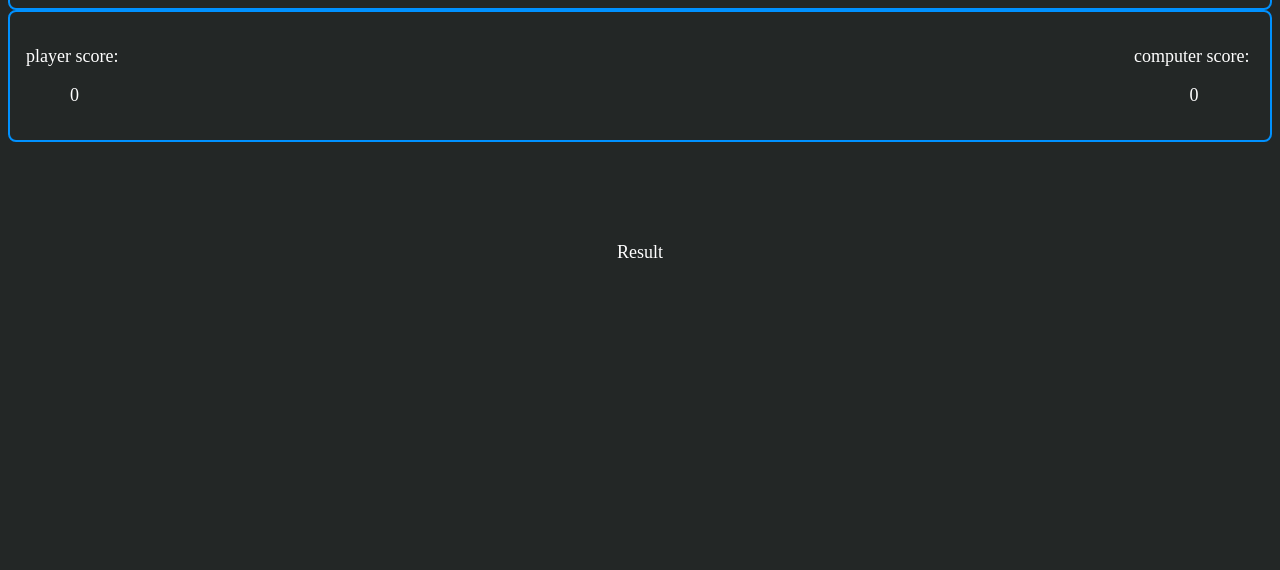
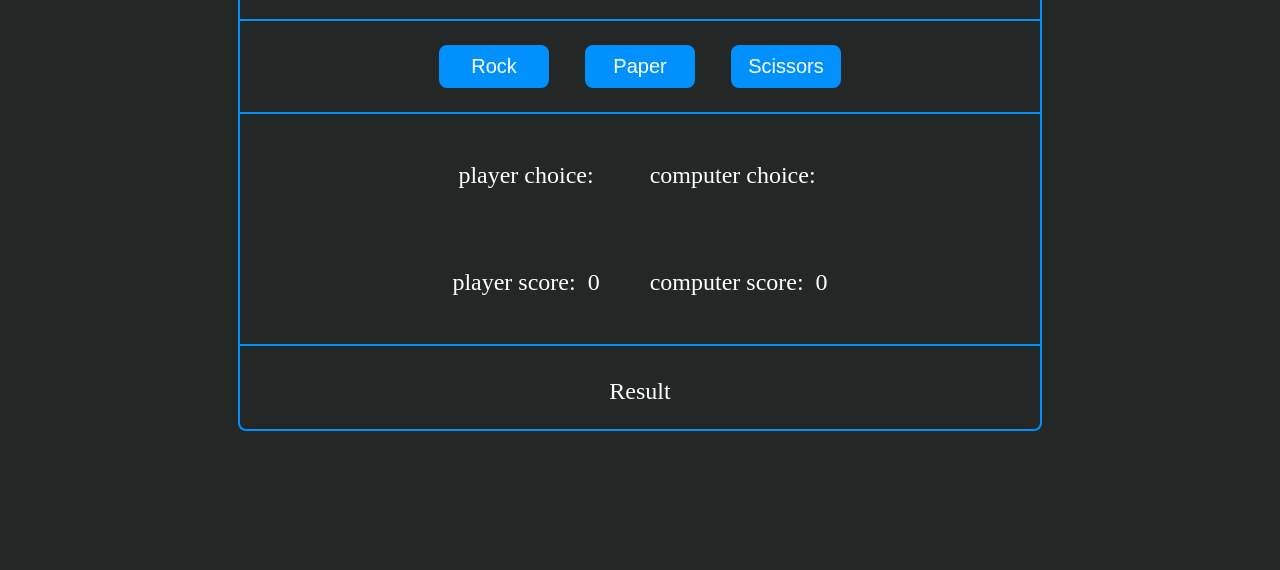
Before and after one commit to mohamedmosilhy/Rock-Paper-Scissors, a plain HTML site: page index.html in a window 1280 px wide. Shown: the part 230-800 px from the top of the page. Drawn offline with Linux system fonts and the light colour scheme.

Commit message:
Change Some Styles And Delete The Repetition in The js Code

```diff
--- a/game.js
+++ b/game.js
@@ -1,97 +1,72 @@
-function getComputerChoice(){
+function getComputerChoice() {
   let values = ["Rock", "Paper", "Scissors"];
   return values[Math.floor(Math.random() * 3)];
 }
 
-function playRound(playerSelection, computerSelection){
-
-    if(playerSelection === "rock" && computerSelection === "scissors")
-    {
+function playRound(playerSelection, computerSelection) {
+  if (playerSelection === "rock" && computerSelection === "scissors") {
     playerScore++;
     return "You Win! Rock beats Scissors";
-    }
-
-    else if(playerSelection === "rock" && computerSelection === "paper")
-    {
+  } else if (playerSelection === "rock" && computerSelection === "paper") {
     computerScore++;
     return "You Lose! Paper beats Rock";
-    }
-
-    else if(playerSelection === "scissors" && computerSelection === "rock")
-    {
+  } else if (playerSelection === "scissors" && computerSelection === "rock") {
     computerScore++;
     return "You Lose! Rock beats Scissors";
-    }
-
-    else if(playerSelection === "scissors" && computerSelection === "paper")
-    {
+  } else if (playerSelection === "scissors" && computerSelection === "paper") {
     playerScore++;
     return "You Win! Scissors beats Paper";
-    }
-
-    else if(playerSelection === "paper" && computerSelection === "rock")
-    {
+  } else if (playerSelection === "paper" && computerSelection === "rock") {
     playerScore++;
     return "You Win! Paper beats Rock";
-    }
-
-    else if(playerSelection === "paper" && computerSelection === "scissors")
-    {
+  } else if (playerSelection === "paper" && computerSelection === "scissors") {
     computerScore++;
     return "You Lose! Scissors beats Paper";
-    }
-
-    else
-    {
+  } else {
     return "it's a tie";
   }
 }
-let playerScore = 0,computerScore = 0;
 
+let playerScore = 0,
+  computerScore = 0;
 
-let computerSelection ="";
+let computerSelection = "";
 let playerSelection = "";
-const rockButton = document.querySelector('.rock');
-const paperButton = document.querySelector('.paper');
-const scissorsButton = document.querySelector('.scissors');
+const rockButton = document.querySelector(".rock");
+const paperButton = document.querySelector(".paper");
+const scissorsButton = document.querySelector(".scissors");
 
 const result = document.querySelector(".result");
 
-const playerChoice = document.querySelector('.playerChoice');
-const comChoice = document.querySelector('.comChoice')
+const playerChoice = document.querySelector(".playerChoice");
+const comChoice = document.querySelector(".comChoice");
 
-const playerScoreNode = document.querySelector(".playerScore")
-const comScoreNode = document.querySelector(".comScore")
+const playerScoreNode = document.querySelector(".playerScore");
+const comScoreNode = document.querySelector(".comScore");
 
-rockButton.addEventListener('click',() => {
-    playerSelection = "Rock"
+rockButton.addEventListener("click", () => {
+  playerSelection = "Rock";
+  playlogic(playerSelection);
+});
+
+paperButton.addEventListener("click", () => {
+  playerSelection = "Paper";
+  playlogic(playerSelection);
+});
+
+scissorsButton.addEventListener("click", () => {
+  playerSelection = "Scissors";
+  playlogic(playerSelection);
+});
+
+function playlogic(playerSelection) {
   playerChoice.textContent = playerSelection;
   computerSelection = getComputerChoice();
   comChoice.textContent = computerSelection;
-    result.textContent = playRound(playerSelection.toLowerCase(),computerSelection.toLowerCase());
+  result.textContent = playRound(
+    playerSelection.toLowerCase(),
+    computerSelection.toLowerCase()
+  );
   playerScoreNode.textContent = playerScore;
   comScoreNode.textContent = computerScore;
-
-});
-
-paperButton.addEventListener('click',() => {
-    playerSelection = "Paper"
-    playerChoice.textContent = playerSelection;
-    computerSelection = getComputerChoice();
-    comChoice.textContent = computerSelection;
-    result.textContent = playRound(playerSelection.toLowerCase(),computerSelection.toLowerCase());
-    playerScoreNode.textContent = playerScore;
-    comScoreNode.textContent = computerScore;
-
-});
-
-scissorsButton.addEventListener('click',() => {
-    playerSelection = "Scissors"
-    playerChoice.textContent = playerSelection;
-    computerSelection = getComputerChoice();
-    comChoice.textContent = computerSelection;
-    result.textContent = playRound(playerSelection.toLowerCase(),computerSelection.toLowerCase());
-    playerScoreNode.textContent = playerScore;
-    comScoreNode.textContent = computerScore;
-
-});
+}
--- a/index.html
+++ b/index.html
@@ -1,5 +1,6 @@
 <!DOCTYPE html>
 <html>
+
     <head>
         <meta charset="utf-8">
         <title>Rock Paper Scissors</title>
@@ -8,41 +9,53 @@
     </head>
 
     <body>
+        <div class="container">
             <h1>Rock Paper Scissors</h1>
+            <hr>
             <div>
                 <button class="rock">Rock</button>
                 <button class="paper">Paper</button>
                 <button class="scissors">Scissors</button>
             </div>
+            <hr>
             <div class="choice">
                 <div class="playerChoiceDiv">
-                <p>player choice:&nbsp;</p>
-                <p class="playerChoice"></p>
+                    <p>player choice:&nbsp;
+                        <span class="playerChoice"></span>
+                    </p>
+
                 </div>
 
                 <div class="comChoiceDiv">
-                <p>computer choice:&nbsp;</p>
-                <p class="comChoice"></p>
+                    <p>computer choice:&nbsp;
+                        <span class="comChoice"></span>
+                    </p>
+
                 </div>
             </div>
 
             <div class="score">
                 <div>
-                <p>player score:&nbsp;</p>
-                <p class="playerScore">0</p>
+                    <p>player score:&nbsp;
+                        <span class="playerScore">0</span>
+                    </p>
                 </div>
 
                 <div>
-                <p>computer score:&nbsp;</p>
-                <p class="comScore">0</p>
+                    <p>computer score:&nbsp;
+                        <span class="comScore">0</span>
+                    </p>
+
                 </div>
             </div>
 
-
+            <hr>
             <div class="resultDiv">
                 <p>Result</p>
                 <p class="result"></p>
             </div>
+        </div>
+
     </body>
 
 </html>
--- a/style.css
+++ b/style.css
@@ -1,10 +1,32 @@
-html{
+html {
   background-color: rgb(35, 39, 38);
   color: white;
+  min-height: 100vh;
+  display: flex;
+  align-items: center;
+  justify-content: center;
   text-align: center;
 }
 
-button{
+h1 {
+  font-size: 40px;
+}
+
+.container {
+  display: flex;
+  align-items: center;
+  flex-direction: column;
+  width: 800px;
+  margin: 0 auto;
+  border: 2px solid rgb(0, 145, 255);
+  border-radius: 8px;
+  -webkit-border-radius: 8px;
+  -moz-border-radius: 8px;
+  -ms-border-radius: 8px;
+  -o-border-radius: 8px;
+}
+
+button {
   border: 2px solid rgb(0, 145, 255);
   border-radius: 8px;
   color: white;
@@ -12,28 +34,28 @@ button{
   width: 110px;
   padding: 8px;
   margin: 16px;
+  font-size: 20px;
 }
 
-
-.choice{
+.choice,
+.score {
+  width: 100%;
   display: flex;
-    justify-content: space-between;
+  align-items: center;
+  justify-content: center;
   padding: 16px;
-    border: 2px solid rgb(0, 145, 255);
-    border-radius: 8px;
-    font-size: large;
+  font-size: 24px;
+  gap: 50px;
 }
 
-.score{
-    display: flex;
-    justify-content: space-between;
-    padding: 16px;
-    border: 2px solid rgb(0, 145, 255);
-    border-radius: 8px;
-    font-size: large;
+.resultDiv {
+  text-align: center;
+  font-size: 24px;
 }
 
-.resultDiv{
-    margin-top: 100px;
-    font-size: large;
+hr {
+  height: 2px;
+  width: 100%;
+  background-color: rgb(0, 145, 255);
+  border: none;
 }
```
Lines whose indentation alone changed are shown as unchanged.
